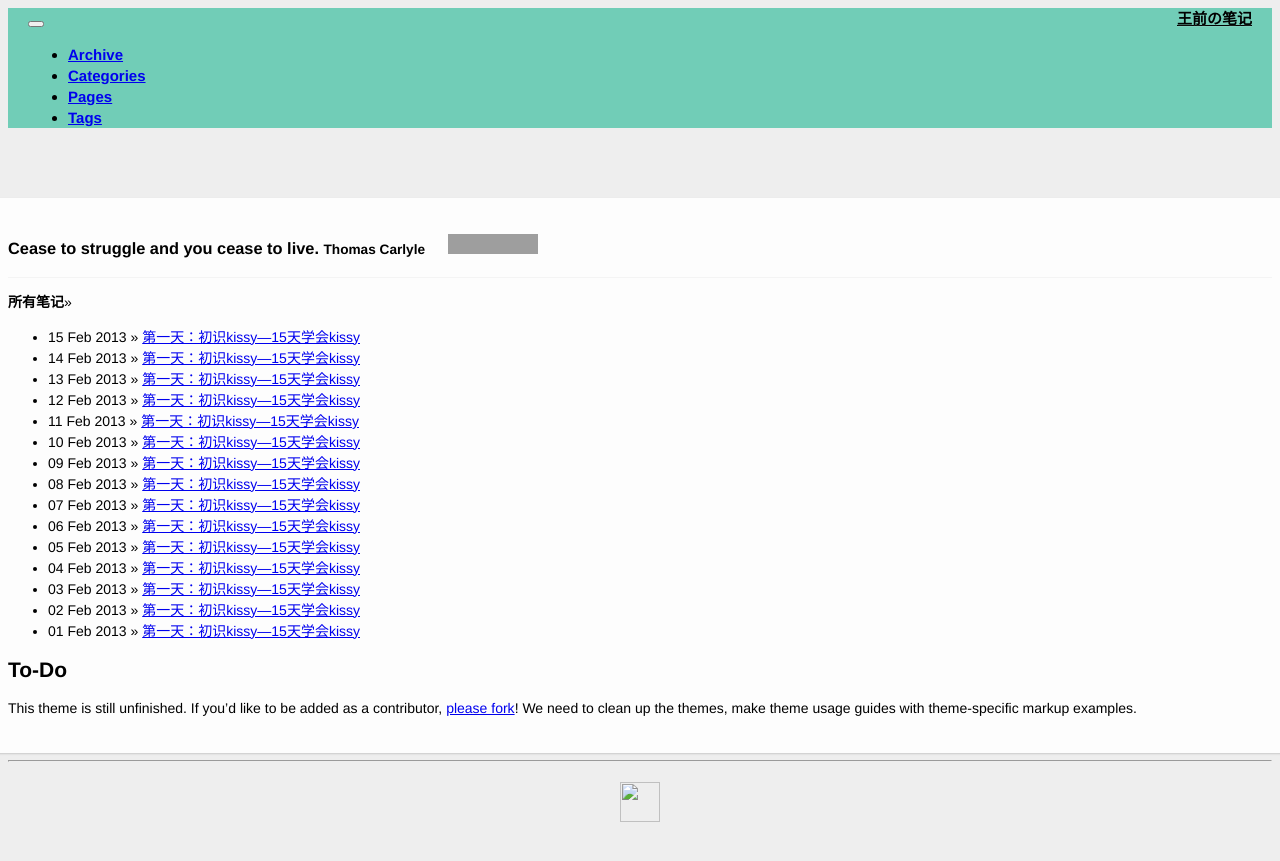
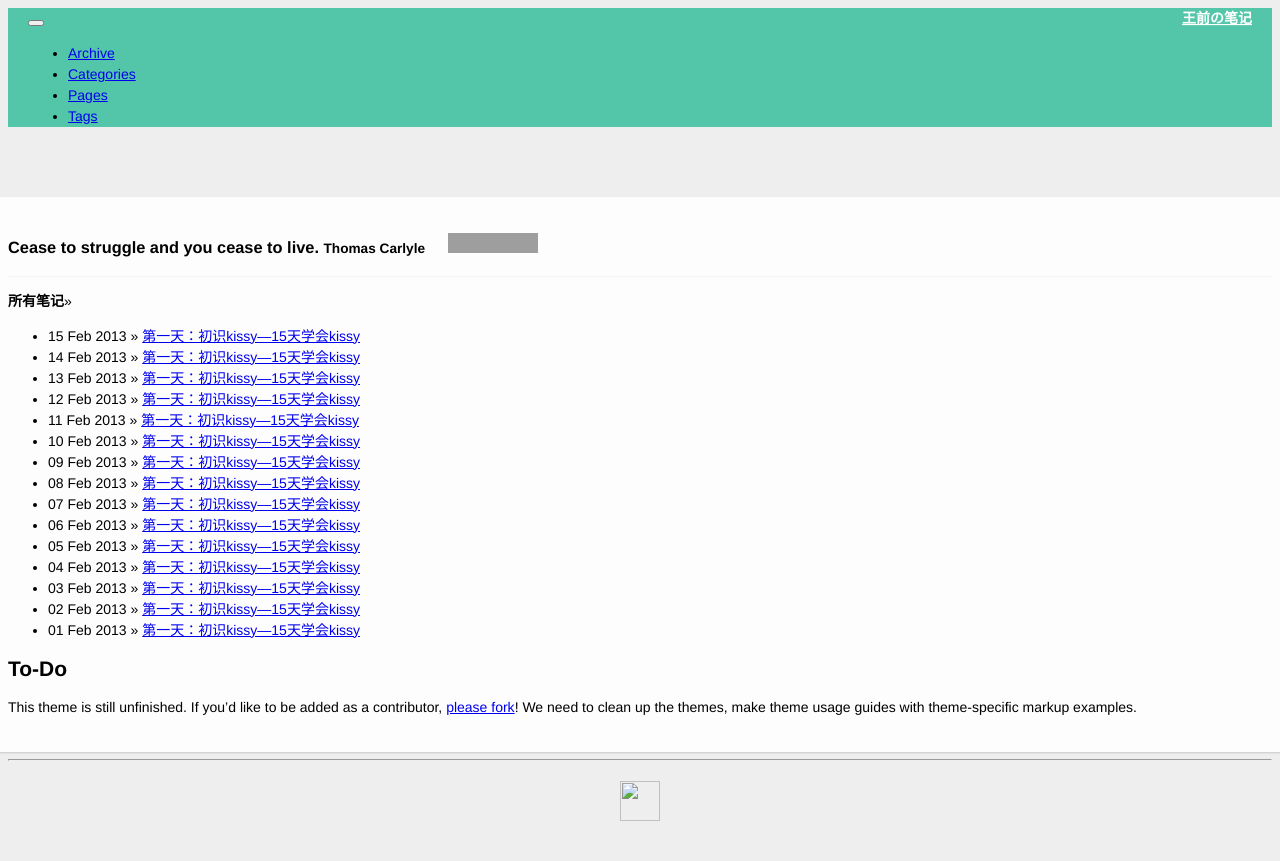
Before and after one commit to wangqianfront/wangqianfront.github.io, a Jekyll site: the page built from index.md, in a window 1280 px wide. Shown: the top 861 px of the page. Built offline with Jekyll 4.4.1, drawn with Linux system fonts in a browser that asks for light colours; nearby versions of some CDN libraries; grey boxes are pictures that could not be loaded.

Commit message:
Update style.css

```diff
--- a/static/css/style.css
+++ b/static/css/style.css
@@ -17,16 +17,13 @@ body {
     -ms-transform: scale(0.93);
     transform: scale(0.93);
     opacity: 0.8;
-    box-shadow: 0 0 0 2px rgba(255,255,255,0.1), 0 0 10px 10px #EEEEEE, 0 0 0 10px rgba(255,255,255,0.5);
-
     -webkit-transition: -webkit-transform ease-out 0.1s, opacity 0.2s, box-shadow 0.5s ease-out 75ms;
     -moz-transition: -moz-transform ease-out 0.1s,opacity 0.2s, box-shadow 0.5s ease-out 75ms;
     transition: transform ease-out 0.1s, opacity 0.2s, box-shadow 0.5s ease-out 75ms;
 }
 
 body > .navbar {
-    font-size: 15px;
-    font-weight: bold;
+    font-size: 14px;
 }
 
 /* Change the docs' brand */
@@ -36,7 +33,8 @@ body > .navbar .brand {
     margin-left: 20px;
     float: right;
     font-weight: bold;
-    color: #000;
+    color: #fff;
+    font-weight: bold;
     text-shadow: 0 1px 0 rgba(255,255,255,.1), 0 0 30px rgba(255,255,255,.125);
     -webkit-transition: all .2s linear;
     -moz-transition: all .2s linear;
@@ -56,6 +54,7 @@ section {
     padding-left: 20px;
     padding-right: 20px;
     background: none repeat scroll 0 0 rgba(83, 198, 170, 0.8);
+    background-color: #53C6AA;
     border-radius: 0;
     border: 0;
 }
```
